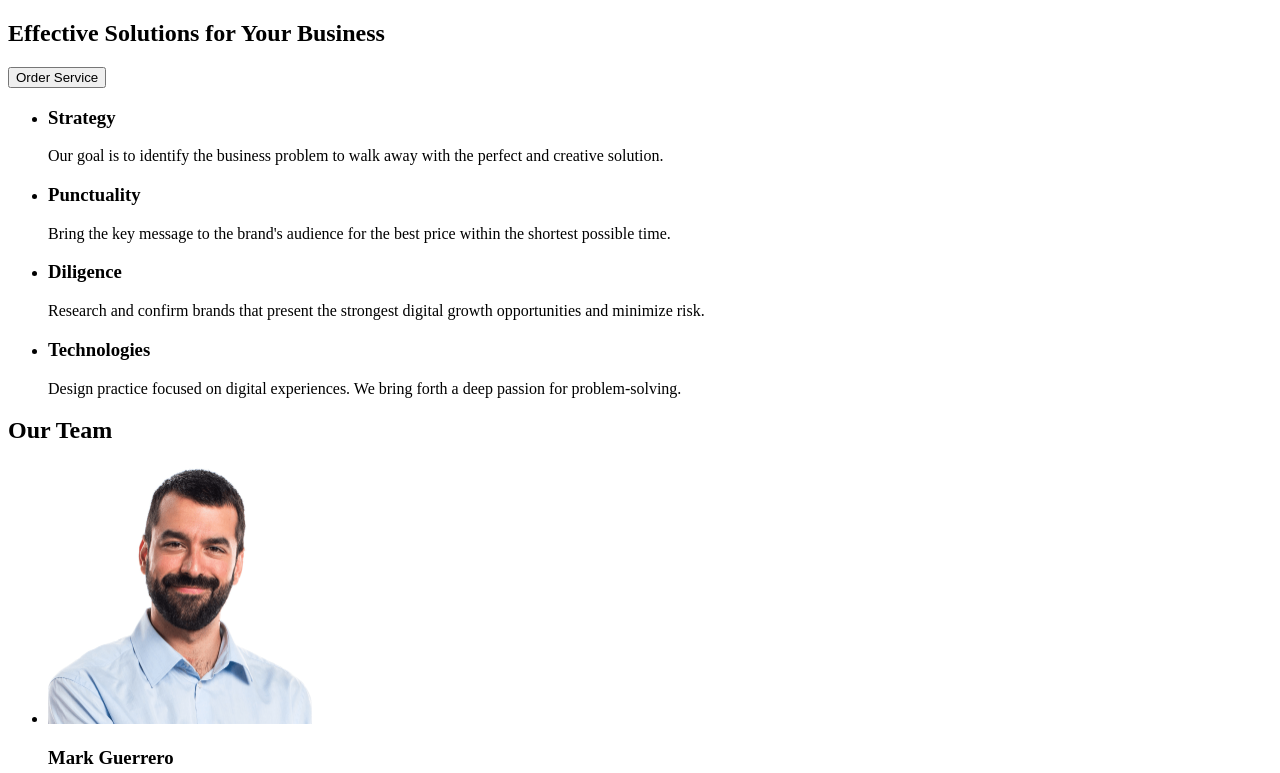
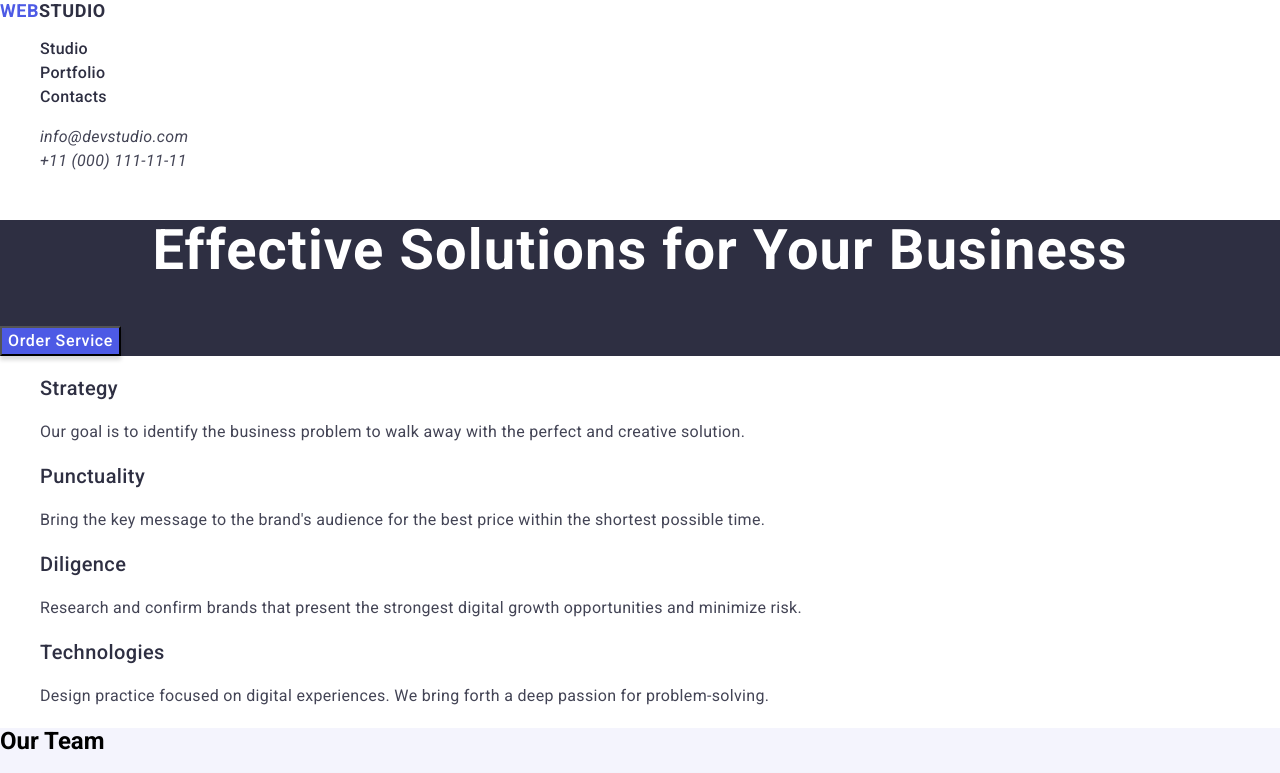
Before and after one commit to RuslanShvets/goit-markup-hw-02-2025, a plain HTML site: page index.html in a window 1280 px wide. Shown: the top 773 px of the page. Drawn offline with nearby package versions, Linux system fonts and the light colour scheme.

Commit message:
added styles to first profile

```diff
--- /dev/null
+++ b/css/styles.css
@@ -0,0 +1,161 @@
+body {
+    font-family: 'Roboto', sans-serif;
+    margin: 0;
+    padding: 0;
+    box-sizing: border-box;
+    background: #fff;
+}
+ul {
+    list-style: none;
+}
+a {
+    text-decoration: none;
+}
+
+.header {
+}
+.header-nav {
+}
+.header-nav-logo {
+    font-weight: 700;
+    font-size: 18px;
+    line-height: 1.16667;
+    letter-spacing: 0.03em;
+    text-transform: uppercase;
+    color: #4d5ae5;
+}
+.header-nav-logo-color {
+    font-weight: 700;
+    font-size: 18px;
+    line-height: 1.16667;
+    letter-spacing: 0.03em;
+    text-transform: uppercase;
+    color: #2e2f42;
+}
+.header-nav-menu {
+}
+.header-nav-manu-list {
+
+}
+.header-nav-manu-link {
+    font-weight: 500;
+    font-size: 16px;
+    line-height: 1.5;
+    letter-spacing: 0.02em;
+    color: #2e2f42;
+}
+.header-nav-adress {
+}
+.header-nav-contacts-list {
+}
+.header-nav-contacts-item {
+}
+.header-nav-contacts-item-link {
+    font-size: 16px;
+    line-height: 1.5;
+    letter-spacing: 0.02em;
+    color: #434455;
+}
+
+
+.main {
+
+}
+.main-section {
+    background: #2e2f42
+}
+.main-section-text {
+    font-weight: 700;
+    font-size: 56px;
+    line-height: 1.07143;
+    letter-spacing: 0.02em;
+    text-align: center;
+    color: #fff;
+}
+.main-section-button {
+    box-shadow: 0 4px 4px 0 rgba(0, 0, 0, 0.15);
+    background: #4d5ae5;
+}
+.main-section-button-text {
+    font-weight: 500;
+    font-size: 16px;
+    line-height: 1.5;
+    letter-spacing: 0.04em;
+    color: #fff;
+}
+
+.functionality {
+}
+.functionality-list {
+}
+.functionality-list-item {
+}
+.functionality-list-item-name {
+    font-weight: 500;
+    font-size: 20px;
+    line-height: 1.2;
+    letter-spacing: 0.02em;
+    color: #2e2f42;
+}
+.functionality-list-item-description {
+    font-size: 16px;
+    line-height: 1.5;
+    letter-spacing: 0.02em;
+    color: #434455;
+}
+
+.team {
+    background: #f4f4fd;
+}
+.team-title {
+}
+.team-list {
+}
+.team-list-item {
+    box-shadow: 0 2px 1px 0 rgba(46, 47, 66, 0.08), 0 1px 1px 0 rgba(46, 47, 66, 0.16), 0 1px 6px 0 rgba(46, 47, 66, 0.08);
+    background: #fff;
+}
+.team-list-item-name {
+    font-weight: 500;
+    font-size: 20px;
+    line-height: 1.2;
+    letter-spacing: 0.02em;
+    text-align: center;
+    color: #2e2f42;
+}
+.team-list-item-job {
+    font-size: 16px;
+    line-height: 1.5;
+    letter-spacing: 0.02em;
+    text-align: center;
+    color: #434455;
+}
+
+.footer {
+    background: #2e2f42;
+}
+.footer-section {
+}
+.footer-logo {
+    font-weight: 700;
+    font-size: 18px;
+    line-height: 1.16667;
+    letter-spacing: 0.03em;
+    text-transform: uppercase;
+    color: #4d5ae5;
+}
+.footer-logo-color {
+    font-weight: 700;
+    font-size: 18px;
+    line-height: 1.16667;
+    letter-spacing: 0.03em;
+    text-transform: uppercase;
+    color: #f4f4fd;
+
+}
+.footer-section-description {
+    font-size: 16px;
+    line-height: 1.5;
+    letter-spacing: 0.02em;
+    color: #f4f4fd;
+}
--- a/css/styless.css
+++ /dev/null
@@ -1,3 +0,0 @@
-ul {
-    list-style: none;
-}
--- a/index.html
+++ b/index.html
@@ -4,101 +4,100 @@
     <meta charset="UTF-8">
     <meta name="viewport" content="width=device-width, initial-scale=1.0">
     <title>Document</title>
-    <link rel="stylesheet" href="styles.css">
+    <link rel="preconnect" href="https://fonts.googleapis.com">
+    <link rel="preconnect" href="https://fonts.gstatic.com" crossorigin>
+    <link href="https://fonts.googleapis.com/css2?family=Raleway:ital,wght@0,100..900;1,100..900&family=Roboto:ital,wdth,wght@0,75..100,100..900;1,75..100,100..900&display=swap" rel="stylesheet">
+    <link rel="stylesheet" href="https://cdnjs.cloudflare.com/ajax/libs/modern-normalize/3.0.1/modern-normalize.min.css">
+    <link rel="stylesheet" href="./css/styles.css">
 </head>
 <body>
-    <header>
-        <nav></nav>
+    <header class="header">
+        <nav class="header-nav">
+            <a class="header-nav-logo" href="index.html">WEB<span class="header-nav-logo-color">STUDIO</span> </a>
+            <ul class="header-nav-menu">
+                <li class="header-nav-manu-list"><a class="header-nav-manu-link" href="">Studio</a></li>
+                <li class="header-nav-manu-list"><a class="header-nav-manu-link" href="">Portfolio</a></li>
+                <li class="header-nav-manu-list"><a class="header-nav-manu-link" href="">Contacts</a></li>
+            </ul>
+            <address class="header-nav-adress">
+            <ul class="header-nav-contacts-list">
+                <li class="header-nav-contacts-item"><a class="header-nav-contacts-item-link" href="mailto:info@devstudio.com">info@devstudio.com</a></li>
+                <li class="header-nav-contacts-item"><a class="header-nav-contacts-item-link" href="tel:+110001111111">+11 (000) 111-11-11</a></li>
+            </ul>
+            </address>
+        </nav>
     </header>
-    <main>
-
-        <section>
-            <h1>Effective Solutions for Your Business</h1>
-                <button type="button">Order Service</button>
+    <main class="main">
+        <section class="main-section">
+            <h1 class="main-section-text">Effective Solutions for Your Business</h1>
+                <button class="main-section-button" type="button"><span class="main-section-button-text">Order Service</span></button>
         </section>
-        <section>
-            <ul>
-                <li>
-                    <h3>Strategy</h3>
-                    <p>Our goal is to identify the business
+        <section class="functionality">
+            <ul class="functionality-list">
+                <li class="functionality-list-item">
+                    <h3 class="functionality-list-item-name">Strategy</h3>
+                    <p class="functionality-list-item-description">Our goal is to identify the business
                         problem to walk away with the perfect and creative solution.</p>
                 </li>
                 <li>
-                    <h3>Punctuality</h3>
-                    <p>Bring the key message to the brand's audience for the best price within the shortest possible time.</p>
+                    <h3 class="functionality-list-item-name">Punctuality</h3>
+                    <p class="functionality-list-item-description">Bring the key message to the brand's audience for the best price within the shortest possible time.</p>
                 </li>
                 <li>
-                    <h3>Diligence</h3>
-                    <p>Research and confirm brands that present the strongest digital growth opportunities and minimize risk.</p>
+                    <h3 class="functionality-list-item-name">Diligence</h3>
+                    <p class="functionality-list-item-description">Research and confirm brands that present the strongest digital growth opportunities and minimize risk.</p>
                 </li>
                 <li>
-                    <h3>Technologies</h3>
-                    <p>Design practice focused on digital experiences. We bring forth a deep passion for problem-solving.</p>
+                    <h3 class="functionality-list-item-name">Technologies</h3>
+                    <p class="functionality-list-item-description">Design practice focused on digital experiences. We bring forth a deep passion for problem-solving.</p>
                 </li>
             </ul>
         </section>
-        <section>
-            <h2>Our Team</h2>
-            <ul>
-                <li>
+        <section class="team">
+            <h2 class="team-title">Our Team</h2>
+            <ul class="team-list">
+                <li class="team-list-item">
                     <img src="./images/Mark.Guerrero-min.png"
                     alt="Mark Guerrero"
                     width="264"
                     height="260">
-                    <h3>Mark Guerrero</h3>
-                    <p>Product Designer</p>
+                    <h3 class="team-list-item-name">Mark Guerrero</h3>
+                    <p class="team-list-item-job">Product Designer</p>
                 </li>
-                <li>
+                <li class="team-list-item">
                     <img src="./images/Tom.Ford-min.png"
                     alt="Tom Ford"
                     width="264"
                     height="260">
-                    <h3>Tom Ford</h3>
-                    <p>Frontend Developer</p>
+                    <h3 class="team-list-item-name">Tom Ford</h3>
+                    <p class="team-list-item-job">Frontend Developer</p>
                 </li>
-                <li>
+                <li class="team-list-item">
                     <img src="./images/Camila.Garcia-min.png"
                     alt="Camila Garcia"
                     width="264"
                     height="260">
 
-                    <h3>Camila Garcia</h3>
-                    <p>Marketing</p>
+                    <h3 class="team-list-item-name">Camila Garcia</h3>
+                    <p class="team-list-item-job">Marketing</p>
                 </li>
-                <li>
+                <li class="team-list-item">
                     <img src="./images/Daniel.Wilson-min.png"
                     alt="Daniel Wilson"
                     width="264"
                     height="260">
 
-                    <h3>Daniel Wilson</h3>
-                    <p>UI Designer</p>
+                    <h3 class="team-list-item-name">Daniel Wilson</h3>
+                    <p class="team-list-item-job">UI Designer</p>
                 </li>
             </ul>
         </section>
-        <section>
-        <a href="index.html">
-            <img src="./images/Logo.svg" alt="Logo"></a>
-            <p>Increase the flow of customers and sales for your business with digital marketing & growth solutions.</p>
+    </main>
+    <footer class="footer">
+        <section class="footer-section">
+            <a class="footer-logo" href="index.html">WEB<span class="footer-logo-color">STUDIO</span></a>
+                <p class="footer-section-description">Increase the flow of customers and sales for your business with digital marketing growth solutions.</p>
         </section>
-    </main>
-    <footer>
-        <nav>
-            <h2><a href="index.html">
-                <img src="./images/Logo.svg" alt="logo"></a></h2>
-            <ul>
-                <li><a href="">Studio</a></li>
-                <li><a href="">Portfolio</a></li>
-                <li><a href="">Contacts</a></li>
-            </ul>
-            <address>
-            <ul>
-                <li><a href="mailto:info@devstudio.com">info@devstudio.com</a></li>
-                <li><a href="tel:+110001111111">+11 (000) 111-11-11</a></li>
-            </ul>
-            </address>
-        </nav>
-
     </footer>
 </body>
 </html>
```
